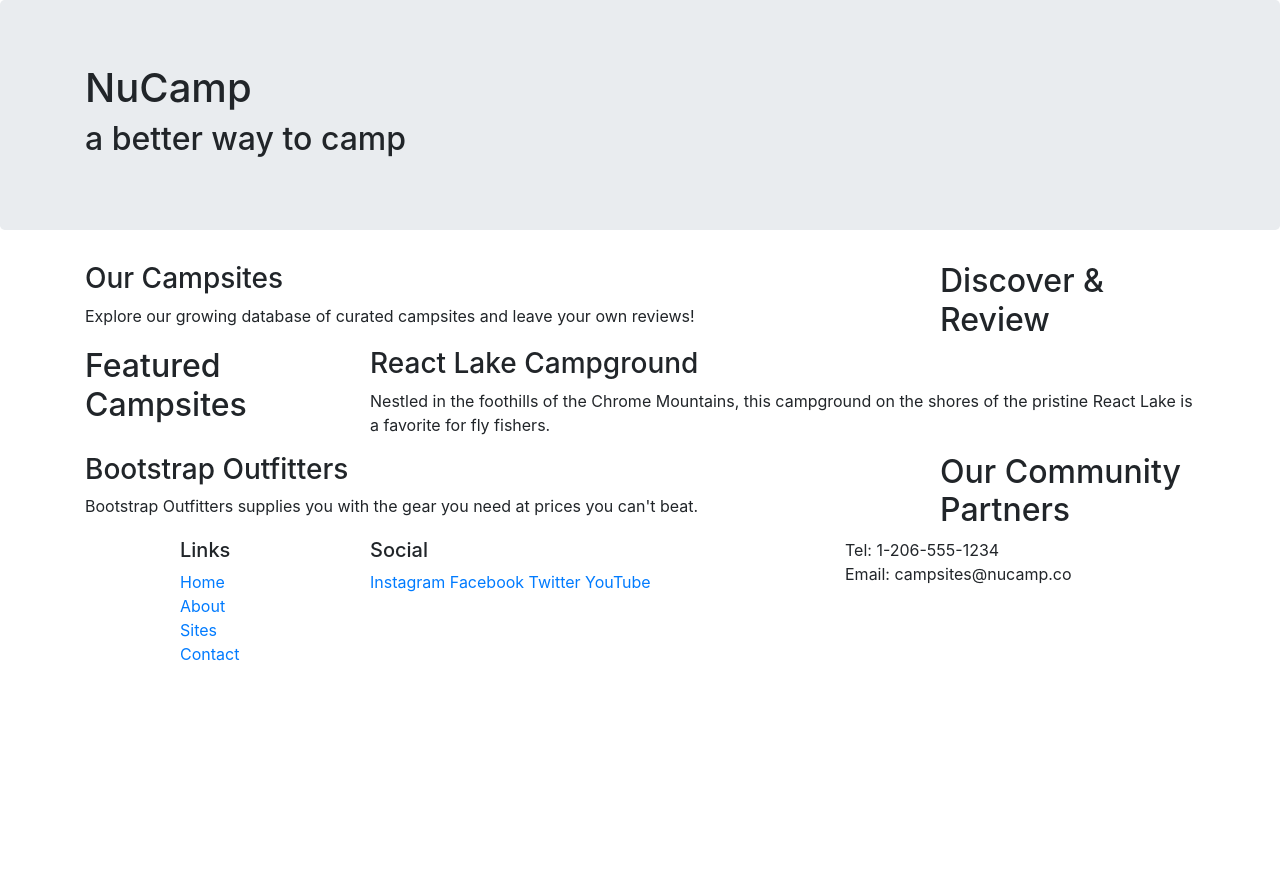
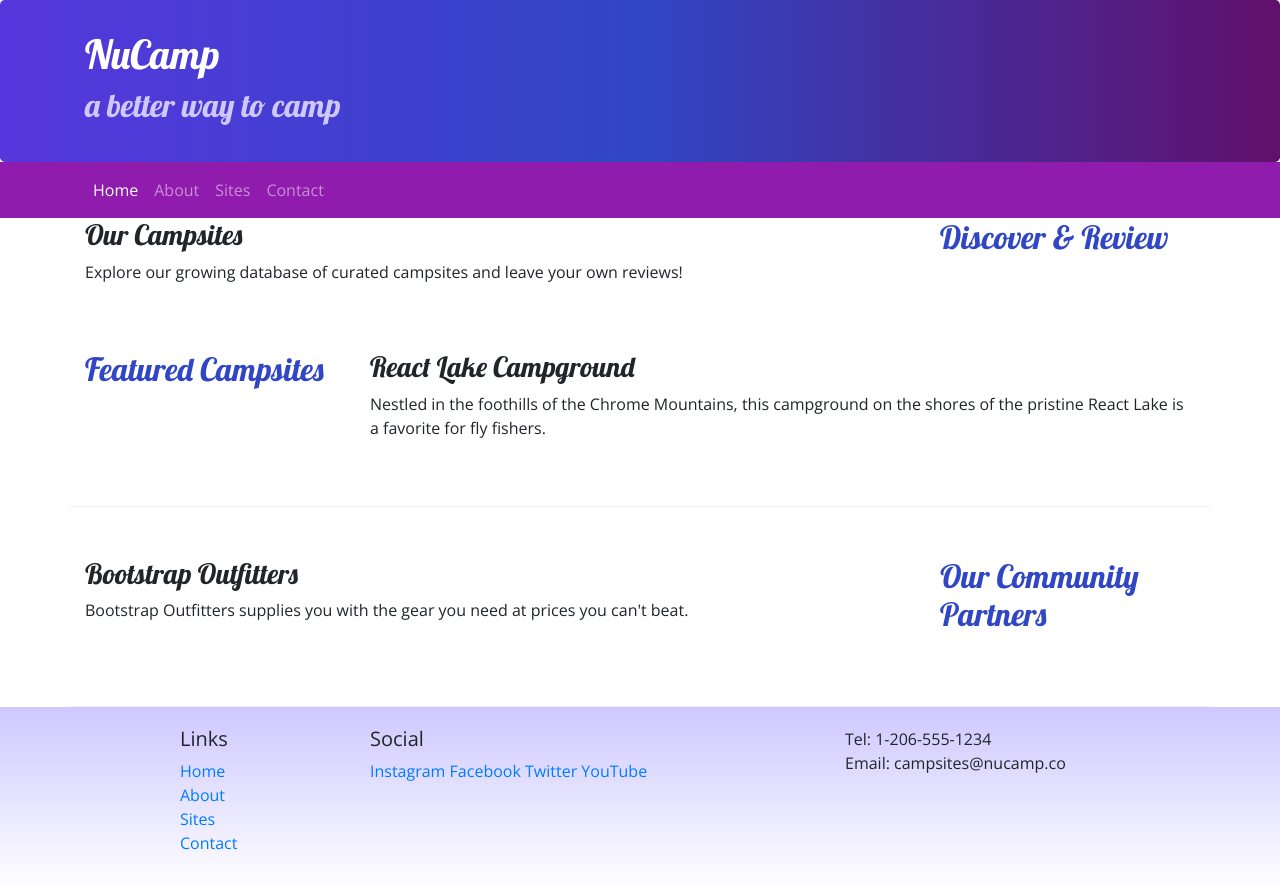
Before and after one commit to sdbellisario/nucampsite, a website: page index.html in a window 1280 px wide. Before the commit the page ends 800 px from the top, so only its background shows below. Drawn offline with nearby package versions, Linux system fonts and the light colour scheme.

Commit message:
Navbar and Breadcrumbs

```diff
--- /dev/null
+++ b/CSS/styles.css
@@ -0,0 +1,39 @@
+
+
+body {
+    font-family: "Open Sans", sans-serif;
+}
+
+h1, h2, h3 {
+    font-family: "Lobster", cursive;
+}
+
+h2 {
+    color: #3046C5;
+}
+
+header h2 {
+    color: #CEC8FF;
+}
+
+footer {
+    background-image: linear-gradient(#CEC8FF, white);
+    padding: 20px 0;
+}
+
+.jumbotron {
+    margin: 0;
+    padding: 30px;
+    background-image: linear-gradient(to right, #5637DD, #3046C5, #60106B);
+    color: white;
+}
+
+.row-content {
+    padding: 50px 0;
+    border-bottom: 1px ridge;
+    min-height: 200px;
+}
+
+.navbar {
+    background-color: #901CAD;
+}
--- a/index.html
+++ b/index.html
@@ -1,5 +1,3 @@
-
-
 <!DOCTYPE html>
 <html lang="en">
 
@@ -11,6 +9,9 @@
         <!-- Bootstrap CSS -->
         <link rel="stylesheet" href="node_modules/bootstrap/dist/css/bootstrap.min.css" />
 
+        <!-- Additional CSS must be placed after Bootstrap CSS -->
+        <link rel="stylesheet" href="https://fonts.googleapis.com/css?family=Lobster|Open+Sans" />
+        <link rel="stylesheet" href="css/styles.css" />
         <title>NuCamp: A Better Way To Camp</title>
     </head>
 
@@ -27,6 +28,22 @@
         </div>
     </header>
 
+    <nav class="navbar navbar-expand-sm navbar-dark sticky-top">
+        <div class="container">
+          <button class="navbar-toggler ml-auto" type="button" data-toggle="collapse" data-target="#nucampNavbar">
+            <span class="navbar-toggler-icon"></span>
+          </button>
+            <div class="collapse navbar-collapse" id="nucampNavbar">
+              <ul class="navbar-nav">
+                <li class="nav-item active"><a class="nav-link" href="#">Home</a></li>
+                <li class="nav-item"><a class="nav-link" href="aboutus.html">About</a></li>
+                <li class="nav-item"><a class="nav-link" href="#">Sites</a></li>
+                <li class="nav-item"><a class="nav-link" href="#">Contact</a></li>
+              </ul>
+            </div>
+        </div>
+    </nav>
+
     <div class="container">
         <div class="row">
             <div class="col-sm-4 order-sm-last col-md-3">
@@ -34,27 +51,27 @@
             </div>
             <div class="col">
                 <h3>Our Campsites</h3>
-                <p>Explore our growing database of curated campsites and leave your own reviews!</p>
+                <p class="d-none d-sm-block">Explore our growing database of curated campsites and leave your own reviews!</p>
             </div>
         </div>
 
-        <div class="row">
+        <div class="row row-content">
             <div class="col-sm-4 col-md-3">
                 <h2>Featured Campsites</h2>
             </div>
             <div class="col">
                 <h3>React Lake Campground</h3>
-                <p>Nestled in the foothills of the Chrome Mountains, this campground on the shores of the pristine React Lake is a favorite for fly fishers.</p>
+                <p class="d-none d-sm-block">Nestled in the foothills of the Chrome Mountains, this campground on the shores of the pristine React Lake is a favorite for fly fishers.</p>
             </div>
         </div>
 
-        <div class="row">
+        <div class="row row-content">
             <div class="col-sm-4 order-sm-last col-md-3">
                 <h2>Our Community Partners</h2>
             </div>
             <div class="col">
                 <h3>Bootstrap Outfitters</h3>
-                <p>Bootstrap Outfitters supplies you with the gear you need at prices you can't beat.</p>
+                <p class="d-none d-sm-block">Bootstrap Outfitters supplies you with the gear you need at prices you can't beat.</p>
             </div>
         </div>
     </div>
@@ -66,7 +83,7 @@
                     <h5>Links</h5>
                     <ul class="list-unstyled">
                         <li><a href="#">Home</a></li>
-                        <li><a href="#">About</a></li>
+                        <li><a href="aboutus.html">About</a></li>
                         <li><a href="#">Sites</a></li>
                         <li><a href="#">Contact</a></li>
                     </ul>
```
Also changed, not shown: aboutus.html (added, +109 -0 lines).
